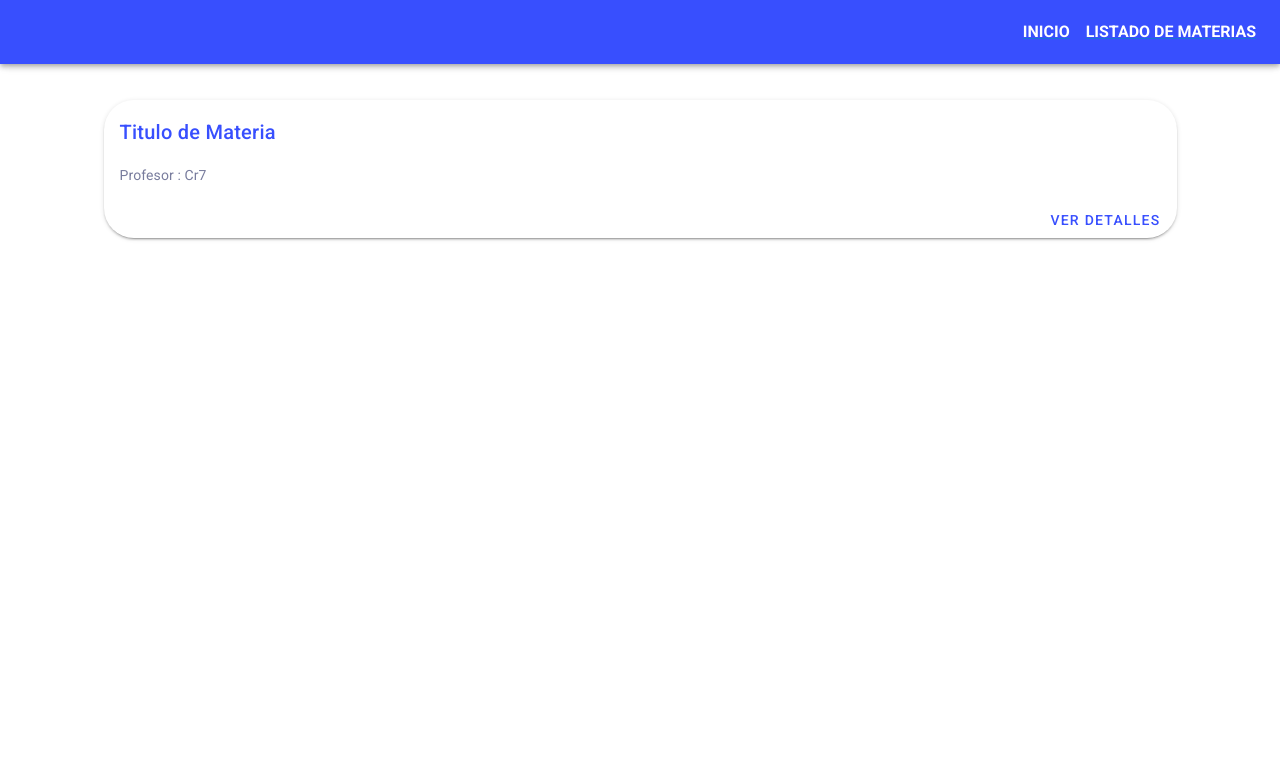
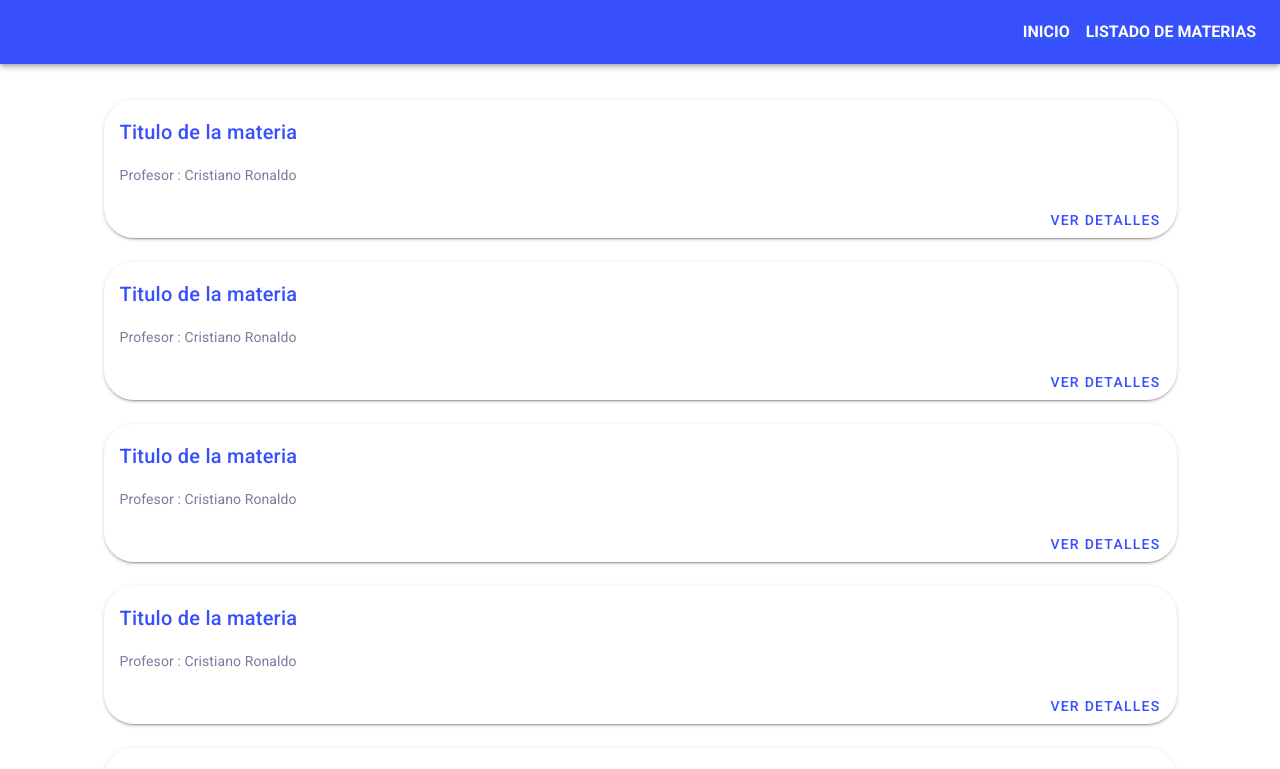
Before and after one commit to Memixed/vue_a01369297_task2, a Vue app: page /about in a window 1280 px wide. Shown: the top 769 px of the page. Built offline with nearby package versions, Linux system fonts and the light colour scheme.

Commit message:
Final NLF

```diff
--- a/src/views/AboutView.vue
+++ b/src/views/AboutView.vue
@@ -1,6 +1,11 @@
 <template>
   <v-container>
-    <ReusableCard materia="Titulo de Materia" prof="Cr7"></ReusableCard>
+    <ReusableCard v-for="n in 7" :key="n"
+                  materia="Titulo de la materia"
+                  prof="Cristiano Ronaldo"
+                  classroom="La Congeladora"
+                  daysclass="Lunes, Martes & Miercoles"
+                  timeclass="7:00 - 9:00"></ReusableCard>
   </v-container>
 </template>
 <script setup>
```
